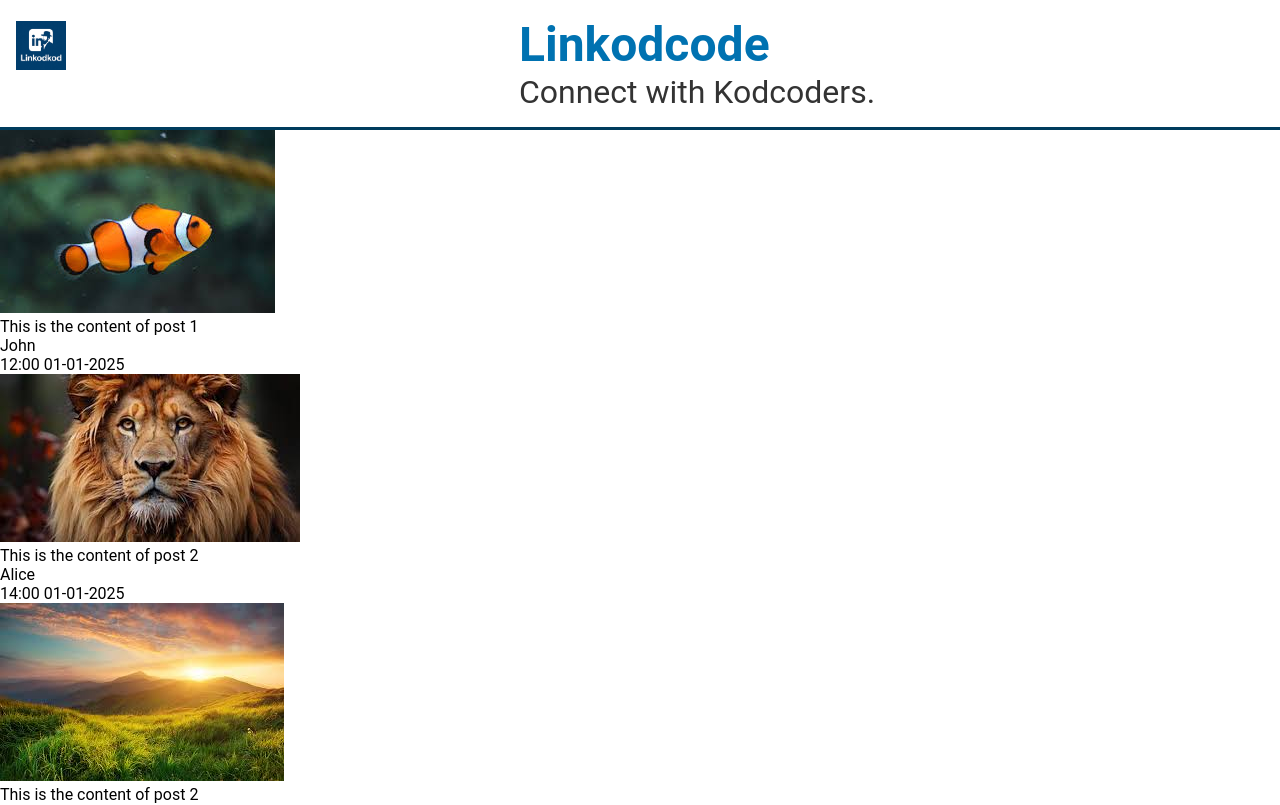
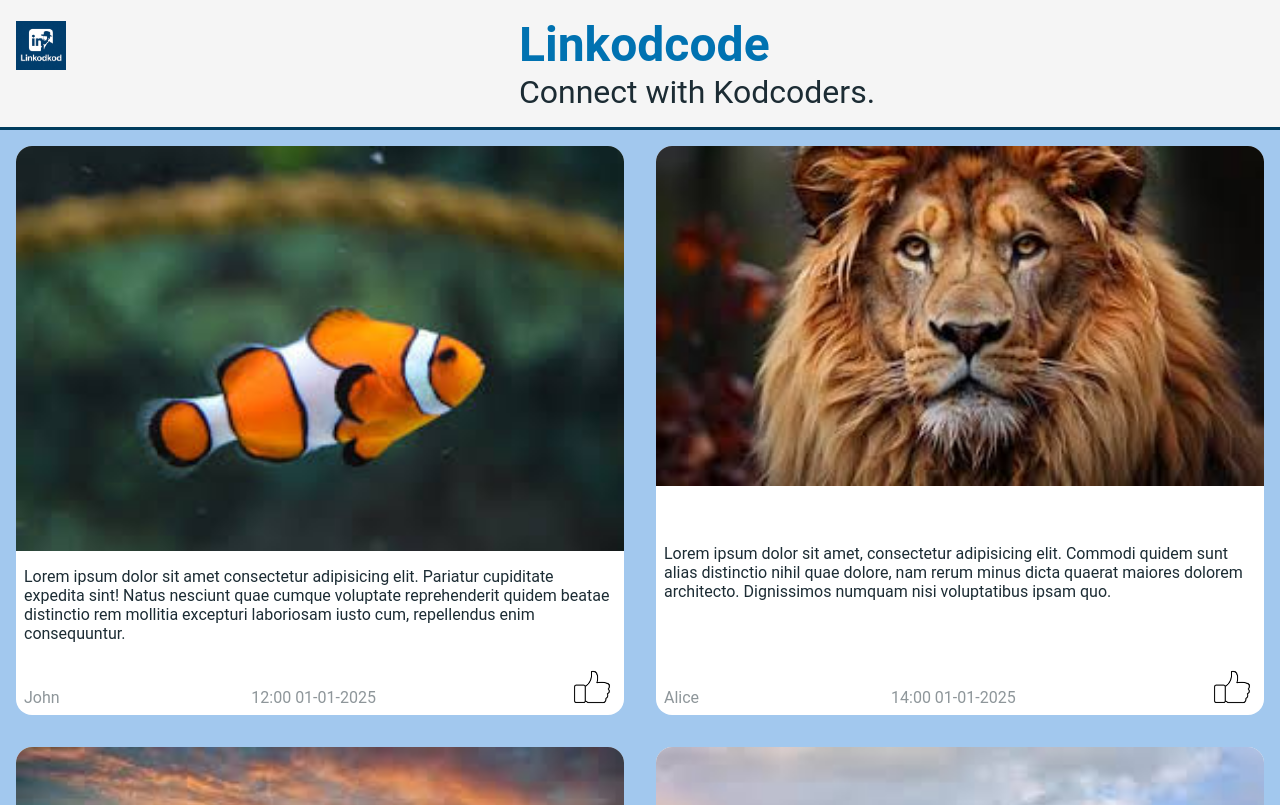
Before and after one commit to shemaryahuz/Linkodcode, a React (Vite) app in the folder frontend/: page / in a window 1280 px wide. Shown: the top 805 px of the page. Built offline with nearby package versions, Linux system fonts and the light colour scheme.

Commit message:
add like button and more styles

```diff
--- a/frontend/data/posts.json
+++ b/frontend/data/posts.json
@@ -2,28 +2,28 @@
     {
         "id": 1,
         "imageUrl": "../../data/img/fish.jpg",
-        "description": "This is the content of post 1",
+        "description": "Lorem ipsum dolor sit amet consectetur adipisicing elit. Pariatur cupiditate expedita sint! Natus nesciunt quae cumque voluptate reprehenderit quidem beatae distinctio rem mollitia excepturi laboriosam iusto cum, repellendus enim consequuntur.",
         "author": "John",
         "time": "12:00 01-01-2025"
     },
     {
         "id": 2,
         "imageUrl": "../../data/img/lion.jpg",
-        "description": "This is the content of post 2",
+        "description": "Lorem ipsum dolor sit amet, consectetur adipisicing elit. Commodi quidem sunt alias distinctio nihil quae dolore, nam rerum minus dicta quaerat maiores dolorem architecto. Dignissimos numquam nisi voluptatibus ipsam quo.",
         "author": "Alice",
         "time": "14:00 01-01-2025"
     },
     {
         "id": 3,
         "imageUrl": "../../data/img/view.jpg",
-        "description": "This is the content of post 2",
+        "description": "Lorem ipsum dolor sit amet consectetur adipisicing elit. Omnis eligendi dolores adipisci a eos aliquid hic, velit porro eveniet quam ipsam natus necessitatibus nisi! Dignissimos rem ex neque ipsum accusantium?",
         "author": "Bobe",
         "time":"16:00 01-01-2025"
     },
     {
         "id": 4,
         "imageUrl": "../../data/img/rainbow.jpg",
-        "description": "This is the content of post 4",
+        "description": "Lorem ipsum dolor sit amet consectetur adipisicing elit. Velit saepe, eaque aut incidunt nam, voluptatem cum id alias reprehenderit libero enim sequi est exercitationem inventore corporis ipsa praesentium explicabo tempore!",
         "author": "David",
         "time":"18:00 01-01-2025"
     }
--- a/frontend/src/App.css
+++ b/frontend/src/App.css
@@ -1,4 +1,5 @@
 .app {
   min-height: 100vh;
+  min-width: 100vw;
   font-family: Roboto, sans-serif;
 }
--- a/frontend/src/components/PostCard.tsx
+++ b/frontend/src/components/PostCard.tsx
@@ -1,17 +1,42 @@
+import { useState } from "react";
 import type { Post } from "../services/postsService";
-
+import "../styles/postCard.css"
 
 // component to represent post card
 export default function PostCard({ imageUrl, description, author, time }:Post) {
+  const [ like, setLike ] = useState(false);
+  const [ likeCount, setLikeCount ] = useState(0);
+
+  const toggleLike = () => {
+    setLike(!like);
+  }
   return (
     <section className="post-card">
       <img
+        className="post-img"
         src={imageUrl}
         alt="post image"
       />
-      <p>{description}</p>
-      <p>{author}</p>
-      <p>{time}</p>
+      <p className="description">{description}</p>
+      <section className="bottom">
+        <p className="author">{author}</p>
+        <p className="time">{time}</p>
+        <button
+          className="like-btn"
+          onClick={() => toggleLike()}
+        >
+          {
+            like ? (<img
+              src="../../public/like-icon-clicked.png"
+              alt="like icon clicked"
+            />) :
+            (<img
+              src="../../public/like-icon.png"
+              alt="like icon"
+            />)
+          }
+        </button>
+      </section>
     </section>
   )
 }
--- a/frontend/src/styles/header.css
+++ b/frontend/src/styles/header.css
@@ -4,5 +4,7 @@
   align-items: center;
   padding: 0;
   position: sticky;
+  top: 0;
+  background-color: whitesmoke;
   border-bottom: 3px outset #0072b1;
 }
--- a/frontend/src/styles/homePage.css
+++ b/frontend/src/styles/homePage.css
@@ -1,3 +1,13 @@
 .home-page {
     min-height: 100vh;
+    min-width: 100vw;
+    display: grid;
+    grid-template-columns: 1fr 1fr;
+    background-color: #a2c8ee;
 }
+
+@media screen and (max-width: 576px) {
+    .home-page {
+        grid-template-columns: 1fr;
+    }
+}
--- /dev/null
+++ b/frontend/src/styles/postCard.css
@@ -0,0 +1,38 @@
+.post-card {
+    margin: 1rem;
+    display: flex;
+    flex-direction: column;
+    justify-content: space-between;
+    background-color: #fff;
+    border-radius: 1rem;
+}
+
+.post-img {
+    width: 100%;
+    border-radius: 1rem 1rem 0 0;
+}
+
+.description {
+    padding: 1rem 0.5rem;
+    color: #1c2c34;
+}
+
+.bottom {
+    display: flex;
+    justify-content: space-between;
+    padding: 0.5rem;
+}
+
+.author, .time {
+    align-self: flex-end;
+    color: hsla(200, 30%, 16%, 0.5);
+}
+
+.like-btn {
+    max-height: 2.5rem;
+    border: none;
+}
+
+.like-btn img{
+    max-height: 100%;
+}
--- a/frontend/src/styles/slogan.css
+++ b/frontend/src/styles/slogan.css
@@ -6,5 +6,5 @@
 }
 
 .slogan p {
-  color: #333;
+  color: #1c2c34;
 }
```
Also changed, not shown: frontend/public/like-icon-clicked.png (added), frontend/public/like-icon.png (added).
